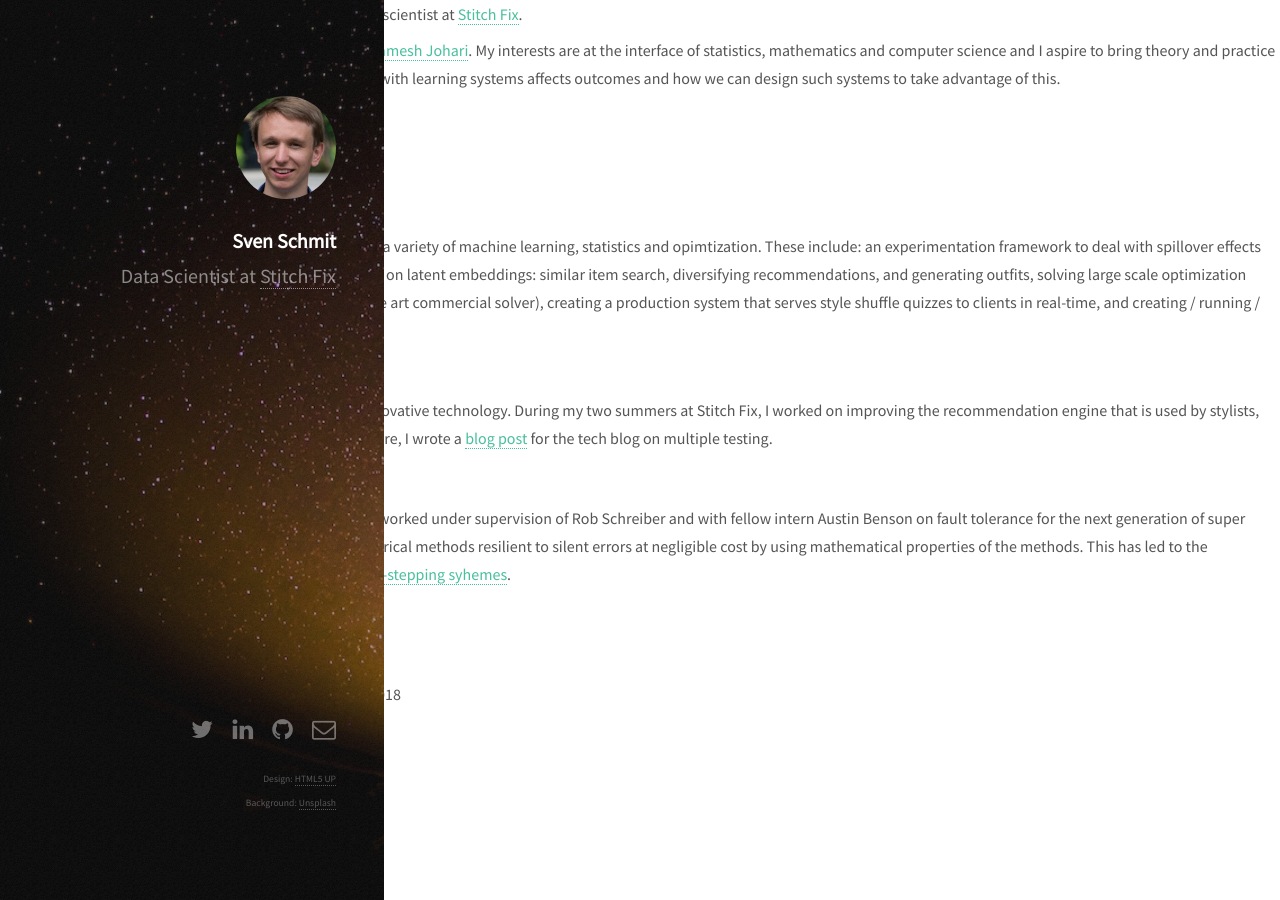
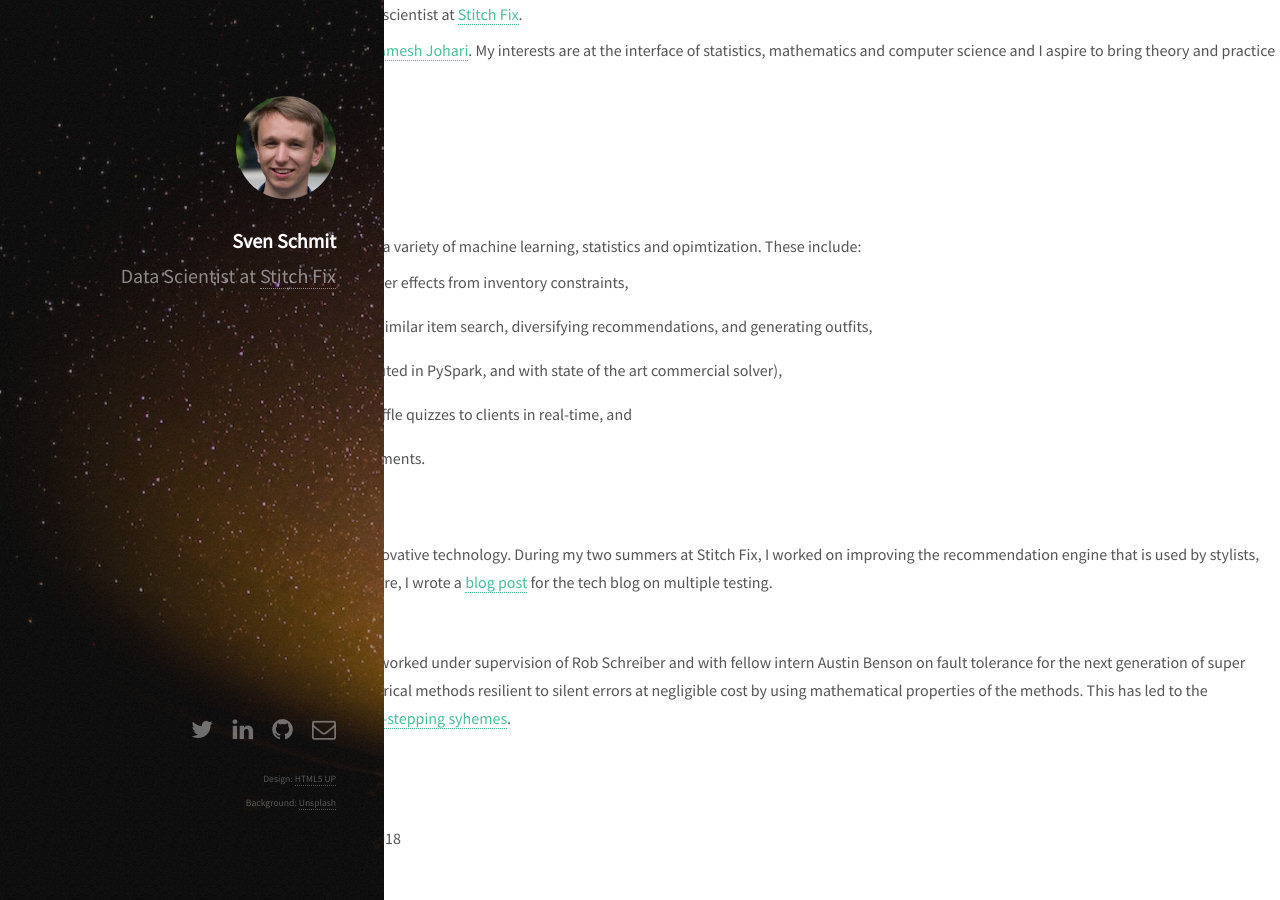
Before and after one commit to schmit/schmit.github.io, a Jekyll site: the page built from _posts/2015-1-1-about.md, in a window 1280 px wide and 900 px high. Built offline with Jekyll 4.4.1, drawn with Linux system fonts in a browser that asks for light colours.

Commit message:
formatting

```diff
--- a/_posts/2015-1-1-about.md
+++ b/_posts/2015-1-1-about.md
@@ -8,8 +8,6 @@ Welcome to my personal page. Currently, I work as a data scientist at [Stitch Fi
 
 Previously, I obtained my PhD at [Stanford](http://icme.stanford.edu) working with [Ramesh Johari](http://www.stanford.edu/~rjohari).
 My interests are at the interface of statistics, mathematics and computer science and I aspire to bring theory and practice together.
-My research focuses on how human interaction with learning systems affects outcomes and
-how we can design such systems to take advantage of this.
 
 <br>
 
@@ -19,7 +17,12 @@ how we can design such systems to take advantage of this.
 - **Stitch Fix**, 2018 - Now
 
     On the Algorithms team at Stitch Fix I have worked on a variety of machine learning, statistics and opimtization. These include:
-    an experimentation framework to deal with spillover effects from inventory constraints, multiple algorithms based on latent embeddings: similar item search, diversifying recommendations, and generating outfits, solving large scale optimization problems (distributed in PySpark, and with state of the art commercial solver), creating a production system that serves style shuffle quizzes to clients in real-time, and creating / running / analyzing multiple experiments.
+
+    - An experimentation framework to deal with spillover effects from inventory constraints,
+    - Multiple algorithms based on latent embeddings: similar item search, diversifying recommendations, and generating outfits,
+    - Solving large scale optimization problems (distributed in PySpark, and with state of the art commercial solver),
+    - Creating a production system that serves style shuffle quizzes to clients in real-time, and
+    - Proposing, running, and analyzing multiple experiments.
 
 - **Stitch Fix** internship, Summer 2014 and Summer 2015
 
```
